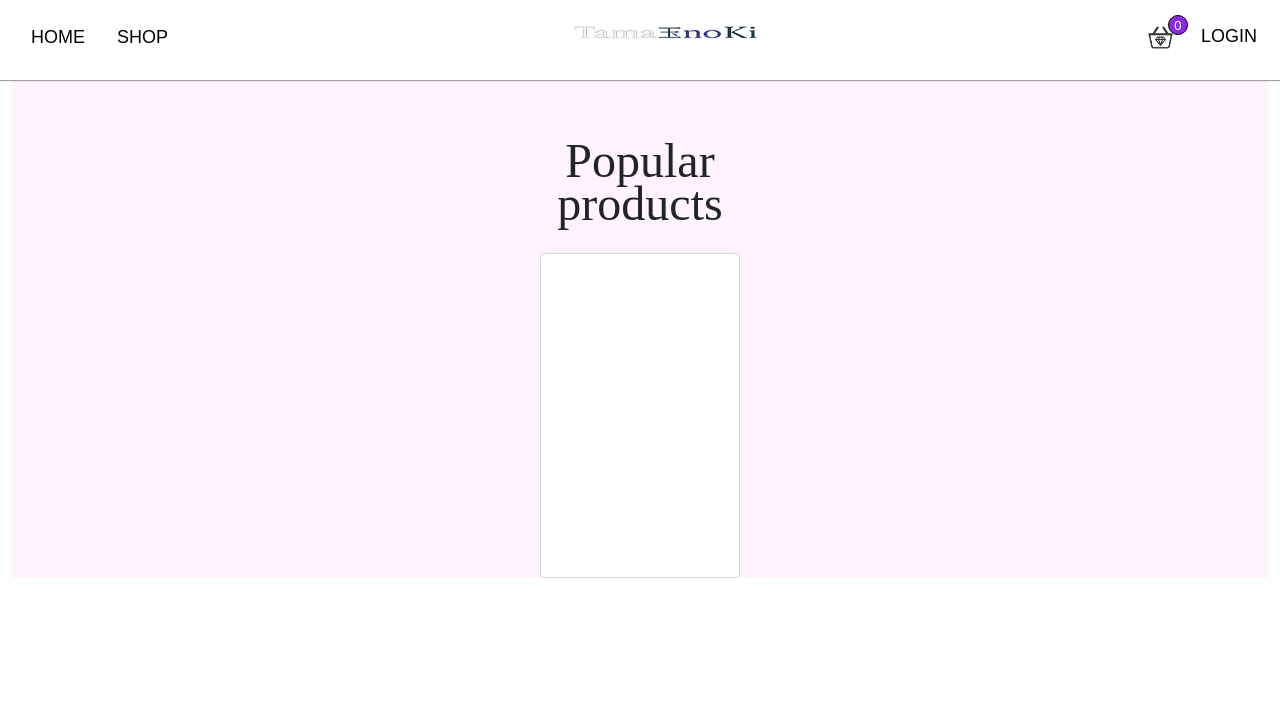
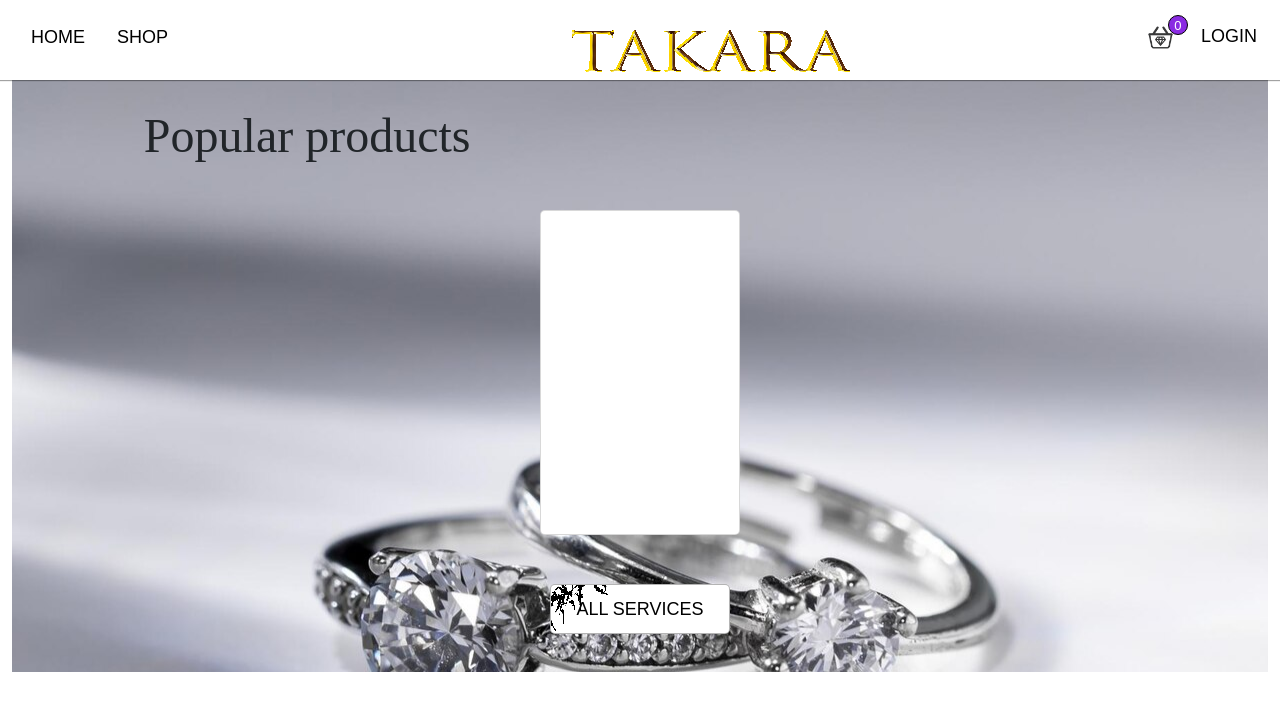
Before and after one commit to ssamya/Hive, a Django app: page / in a window 1280 px wide. Shown: the top 711 px of the page. Run offline with Django 5.2, Linux system fonts and the light colour scheme; data that the repository does not hold is empty; some libraries are stand-ins or nearby versions; some web fonts are replaced.

Commit message:
fixed categories, add home image

```diff
--- a/hive/settings.py
+++ b/hive/settings.py
@@ -25,6 +25,7 @@ INSTALLED_APPS = [
     'django.contrib.sessions',
     'django.contrib.messages',
     'django.contrib.staticfiles',
+    'django.contrib.humanize',
     'main',
     'cart',
     'users',
--- a/hive/urls.py
+++ b/hive/urls.py
@@ -12,8 +12,6 @@ urlpatterns = [
     path('orders/', include('orders.urls', namespace='orders')),
     path('payment/', include('payment.urls', namespace='payment')),
     path('', include('main.urls', namespace='main')),
-    path('order_time_page/', views.order_time_page, name='order_time_page'),
-    path('thanks/', views.thanks_page, name='thanks_page'),
 ]
 if settings.DEBUG:
     urlpatterns = urlpatterns + static(settings.MEDIA_URL, document_root=settings.MEDIA_ROOT)
--- a/main/models.py
+++ b/main/models.py
@@ -32,7 +32,7 @@ class Category(models.Model):
 
 
     def get_absolute_url(self):
-        return reverse('main:product_detail',
+        return reverse('main:product_list_by_category',
                        args=[self.slug])
 
 
--- a/main/static/css/base.css
+++ b/main/static/css/base.css
@@ -121,22 +121,26 @@ input:focus {
 .container {
     box-sizing: border-box;
     width: 100%;
-    max-width: 1500px;
-    height: 100%;
-    max-height: 1500px;
+    max-width: 1920px;
+    min-height: 500px; /* Добавлено минимальной высоты */
+    height: auto; /* Заменили height: 100% */
     margin: 0 auto;
+    overflow: hidden; /* Предотвращает выпадание содержимого */
 }
 
 .home {
+    max-width: 1920px;
+    max-height: 1080px;
     width: 100%;
     height: 100%;
     align-items: center;
-    background-color: #fff3ff;
+    background-color: #fff;
+    background-image: url("/static/img/backimg.jpg");
 }
 
 .home-title {
-    margin-top: 210px;
-    margin-bottom: 50px;
+    margin-top: 2%;
+    margin-bottom: 3%;
 }
 
 .home-cards {
@@ -863,8 +898,10 @@ input:focus {
 }
 
 .home-recomendation {
-    margin-top: 5%;
-    height: 10%;
-    width: 25%;
+    margin-top: 3%;
+    height: 20%;
+    width: 50%;
+    margin-right: 53%;
+    margin-bottom: 2%;
 
 }
--- a/main/templates/main/base.html
+++ b/main/templates/main/base.html
@@ -25,7 +25,7 @@
                 </ul>
             </navbar>
             <div class="header-logo">
-                <a href="/shop"><img src="{% static 'img/head_image.png' %}" alt="" class="heavy-logo"></a>
+                <a href="/shop"><img src="{% static 'img/takara.png' %}" alt="" class="heavy-logo"></a>
             </div>
             <div class="header-profile pt-2">
                 <a href="{% url "cart:cart_detail" %}"><img src="{% static 'img/cart_image_shop.png' %}" class="grob" alt=""></a>
--- a/main/templates/main/index/index.html
+++ b/main/templates/main/index/index.html
@@ -5,16 +5,13 @@
 
 {% block content %}
   <section class='home d-flex flex-column'>
-    <!--<div class="home-title d-flex flex-column align-items-center">
-      <a href="{% url 'main:product_list'%}" class='home-btn mt-4'> ALL SERVICES</a>
-    </div> -->
     <div class="home-recomendation">
       <div class="rec-title text-center mb-4">
         <h3><span>Popular products</span></h3>
       </div>
     </div>
 
-    <div class="home-card d-flex gap-4">
+    <div class="home-card d-flex gap-4 justify-content-center">
       {% for product in products %}
         <a href="{{ product.get_absolute_url }}" class='home-card d-flex flex-column align-items-center text-center'>
           <img src="{% if product.image %} {{ product.image.url }} {% else %} {% static 'img/noimage.jpg' %}{% endif %}" class='card-img' alt=''>
@@ -31,6 +28,9 @@
         </a>
       {% endfor %}
     </div>
+    <div class="home-title d-flex flex-column align-items-center">
+      <a href="{% url 'main:product_list'%}" class='home-btn mt-4'> ALL SERVICES</a>
+    </div>
   </section>
 </div>
 {% endblock content %}
--- a/main/templates/main/product/detail.html
+++ b/main/templates/main/product/detail.html
@@ -51,9 +51,9 @@
             <h5>Category: {{ product.category }}</h5>
             <div class="price-add d-flex justify-content-center">
                 {% if product.discount %}
-                <div class="cart-discount d-flex gap-2">
-                    <p class="line">$ {{ product.price }}</p>
-                    <p class="price">$ {{ product.sell_price }}</p>
+                <div class="cart-discount-detail d-flex gap-2">
+                    <p class="line line-plus">$ {{ product.price }}</p>
+                    <p class="price price-plus">$ {{ product.sell_price }}</p>
                     <input type="submit" class='add-to-cart-btn' value='Add to cart'>
                 </div>
             {% else %}
--- a/main/urls.py
+++ b/main/urls.py
@@ -12,8 +12,6 @@ urlpatterns = [
     path('', views.popular_list, name='popular_list'),
     path('shop/', views.product_list, name='product_list'),
     path('shop/<slug:slug>/', views.product_detail, name='product_detail'),
-    path('order_time_page/', views.order_time_page, name='order_time_page'),
-    path('thanks/', views.thanks_page, name='thanks_page'),
     path('shop/category/<slug:category_slug>/', views.product_list,
         name='product_list_by_category'),
 ]
--- a/main/views.py
+++ b/main/views.py
@@ -1,44 +1,8 @@
 from django.shortcuts import render, redirect, get_object_or_404
 from .models import Order, Product, Category
 from django.core.paginator import Paginator
-from datetime import datetime
 from dateutil.relativedelta import relativedelta
 from cart.forms import CartAddProductForm
-
-
-def order_time_page(request):
-    all_time = ['01:00', '02:00', '03:00', '04:00', '05:00', '06:00',
-                '07:00', '08:00', '09:00', '10:00', '11:00', '12:00',
-                '13:00', '14:00', '15:00', '16:00', '17:00', '18:00',
-                '19:00', '20:00', '21:00', '22:00', '23:00', '24:00',
-                ]
-    today_day = datetime.today()
-    min_day_value = today_day.strftime("%Y-%m-%d")
-    max_day_value = (today_day + relativedelta(months=2)).strftime("%Y-%m-%d")
-
-    dict_obj = {
-        "min_day_value": min_day_value,
-        'all_time': all_time,
-        'max_day_value': max_day_value,
-        }
-    return render(request, 'main/order_time/order_time.html', dict_obj)
-
-
-def thanks_page(request):
-    if request.POST:
-        name = request.POST['name']
-        phone = request.POST['phone']
-        day = request.POST['date']
-        time = request.POST['time']
-        element = Order(
-            order_name=name,
-            order_phone=phone,
-            order_time = time,
-            order_day = day)
-        element.save()
-        return render(request, 'main/order_time/thx.html', {'name': name,})
-    else:
-        return render(request, 'main/order_time/thx.html')
 
 
 def popular_list(request):
```
Also changed, not shown: other parts of main/static/css/base.css (+40 -9 lines), main/static/img/backimg.jpg (added), main/static/img/takara.png (added).
